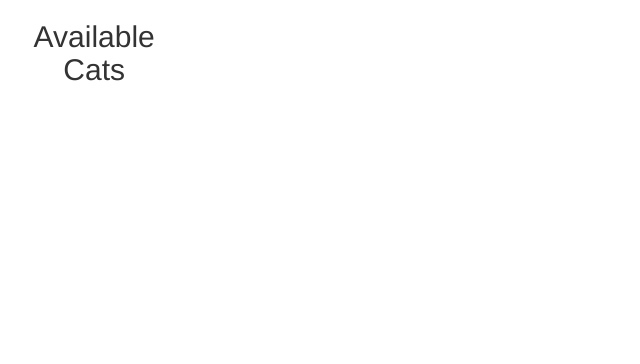
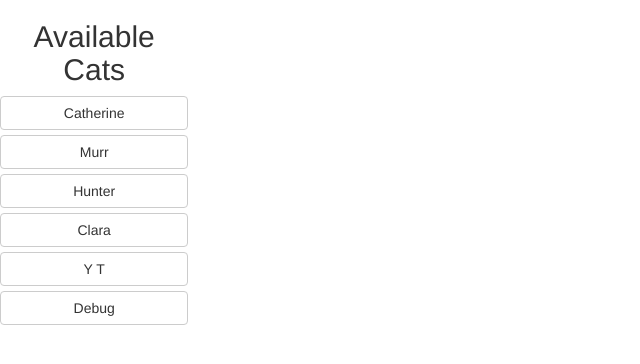
Before and after one commit to skh/cat-clicker, a plain HTML site: page index.html in a window 1280 px wide. Shown: the whole page, without its empty margins (0-640 px from the left). Drawn offline with nearby package versions, Linux system fonts and the light colour scheme.

Commit message:
Completed MVO version

```diff
--- a/index.html
+++ b/index.html
@@ -10,17 +10,18 @@
   <div class="row">
   	<div class="col-md-2">
   	  <h2 class="text-center">Available Cats</h1>
-  	  <div id="catlist">
+  	  <div id="cat-list-container">
 
   		</div>
   	</div>
   	<div class="col-md-10">
-  	  <img class="img-responsive img-rounded center-block" id="catimg">
-  	  <h1 class="text-center" id="catclicks"></h1>
+  	  <div id="cat-detail-container">
+  	  	<img class="img-responsive img-rounded center-block" id="img">
+  	  	<h1 class="text-center" id="clicks"></h1>
+  	  </div>
   	</div>
   </div>
 	<script src="//code.jquery.com/jquery-1.11.3.min.js"></script>
-	<script src="js/cats.js"></script>
 	<script src="js/script.js"></script>
 </body>
 </html>
--- a/js/cats.js
+++ /dev/null
@@ -1,27 +0,0 @@
-var cats = [
-	{
-		"name": "Catherine",
-		"imgsrc": "img/cat.jpg",
-		"clicks": 0
-	},
-	{
-		"name": "Murr",
-		"imgsrc": "img/murr.jpg",
-		"clicks": 0
-	},
-	{
-		"name": "Hunter",
-		"imgsrc": "img/hunter.jpg",
-		"clicks": 0
-	},
-	{
-		"name": "Clara",
-		"imgsrc": "img/clara.jpg",
-		"clicks": 0
-	},
-	{
-		"name": "Y T",
-		"imgsrc": "img/yt.jpg",
-		"clicks": 0
-	}
-];
--- a/js/script.js
+++ b/js/script.js
@@ -1,20 +1,116 @@
-$(function () {
+$(function() {
+  var model = {
+    currentCat: "",
+    cats: [{
+      "name": "Catherine",
+      "ucid": "9fc8427f19e596be73cc74b6bb0a5ebc",
+      "imgsrc": "img/cat.jpg",
+      "clicks": 0
+  	}, {
+      "name": "Murr",
+      "ucid": "03e2096cb6111748a403be765b0343c7",
+      "imgsrc": "img/murr.jpg",
+      "clicks": 0
+    }, {
+      "name": "Hunter",
+      "ucid": "c512086575aae37d86df083b90f6f901",
+      "imgsrc": "img/hunter.jpg",
+      "clicks": 0
+    }, {
+      "name": "Clara",
+      "ucid": "3b0811881fe50b3c02dc4d88ac6aebd2",
+      "imgsrc": "img/clara.jpg",
+      "clicks": 0
+    }, {
+      "name": "Y T",
+      "ucid": "bc682c8035b1caf5b4c2d9a2f7fc9a59",
+      "imgsrc": "img/yt.jpg",
+      "clicks": 0
+    }],
+    debug: function () {
+    	console.log(this);
+    }
 
-	var model = {
-		currentCat: 0,
-		cats: []
-	};
+  };
 
-	var octopus = {
-		init: function () {
-			view.init();
-		}
-	};
+  var octopus = {
+  	getCatList: function () {
+  		return model.cats;
+  	},
+  	selectCat: function (ucid) {
+  		model.currentCat = ucid;
+  		catdetail.render();
+  	},
+  	getCurrentCat: function () {
+  		var selectedCats = model.cats.filter(function (cat) {
+  			return cat.ucid == model.currentCat;
+  		});
+  		console.log(selectedCats);
+  		if (selectedCats.length == 1) {
+  			return selectedCats[0];
+  		} else {
+  			console.log("selected cat " + model.currentCat + " doesn't exist");
+  			return undefined;
+  		}
+  	},
+  	countCurrentCatClick: function () {
+  		var cat = this.getCurrentCat();
+  		cat.clicks++;
+  		catdetail.render();
+  	},
+    init: function() {
+      catlist.init();
+      catdetail.init();
+    },
+    debug: function () {
+    	model.debug();
+    }
+  };
 
-	var view = {
-		init: function () {}
-	};
-} ());
+  var catlist = {
+    init: function() {
+    	this.$catlistcontainer = $('#cat-list-container');
+    	this.catlist = octopus.getCatList();
+     	this.render();
+    },
+    render: function () {
+			this.catlist.forEach(function (cat) {
+    		var $catbutton = $('<button class="btn btn-default btn-block">');
+    		$catbutton.text(cat.name);
+    		$catbutton.click((function (ucid) {
+    			return function () {
+    			octopus.selectCat(ucid);
+    		}
+    	})(cat.ucid));
+    		this.$catlistcontainer.append($catbutton);
+    	}, this);
+    	var $debugbutton = $('<button class="btn btn-default btn-block">');
+    	$debugbutton.text("Debug");
+    	$debugbutton.click(function () {
+    		octopus.debug();
+    	});
+    	this.$catlistcontainer.append($debugbutton);
+    }
+  };
+
+  var catdetail = {
+  	init: function () {
+  		this.$catdetailcontainer = $('#cat-detail-container');
+  		this.$catimg = this.$catdetailcontainer.find('#img');
+  		this.$counter = this.$catdetailcontainer.find('#clicks');
+  		this.$catimg.click(function () {
+  			octopus.countCurrentCatClick();
+  		});
+  	},
+  	render: function () {
+  		var cat = octopus.getCurrentCat();
+  		this.$catimg.attr('src', cat.imgsrc);
+  		this.$counter.text(cat.clicks);
+  	}
+  };
+
+  octopus.init();
+}());
 
 /*
 var showcat = function (cat) {
```
